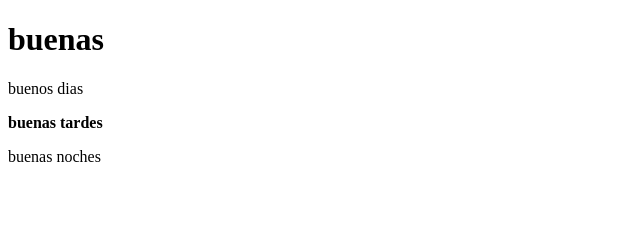
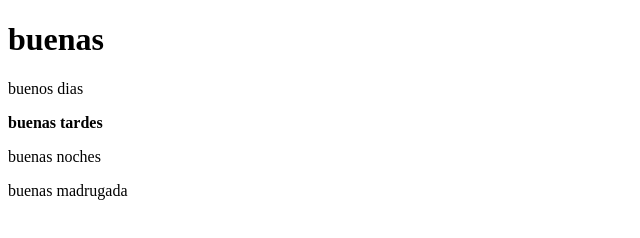
Before and after one commit to B-ayala/segundaPreentrega, a plain HTML site: page index.html in a window 1280 px wide. Shown: the whole page, without its empty margins (0-640 px from the left). Drawn offline with Linux system fonts and the light colour scheme.

Commit message:
segundo commit

```diff
--- a/index.html
+++ b/index.html
@@ -13,5 +13,7 @@
     <strong>buenas tardes</strong>
 
     <p>buenas noches</p>
+
+     <p>buenas madrugada</p>
 </body>
 </html>
```
